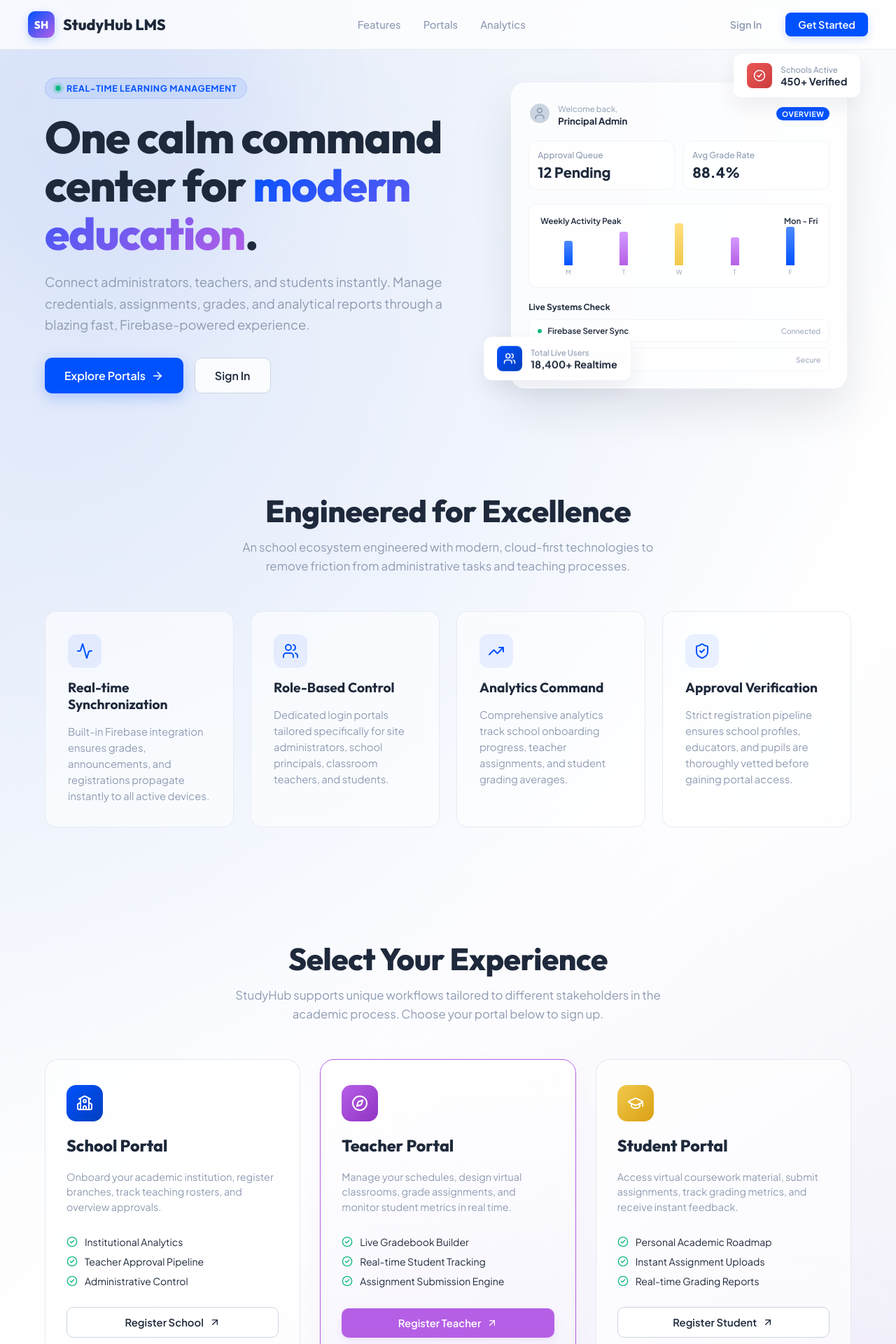
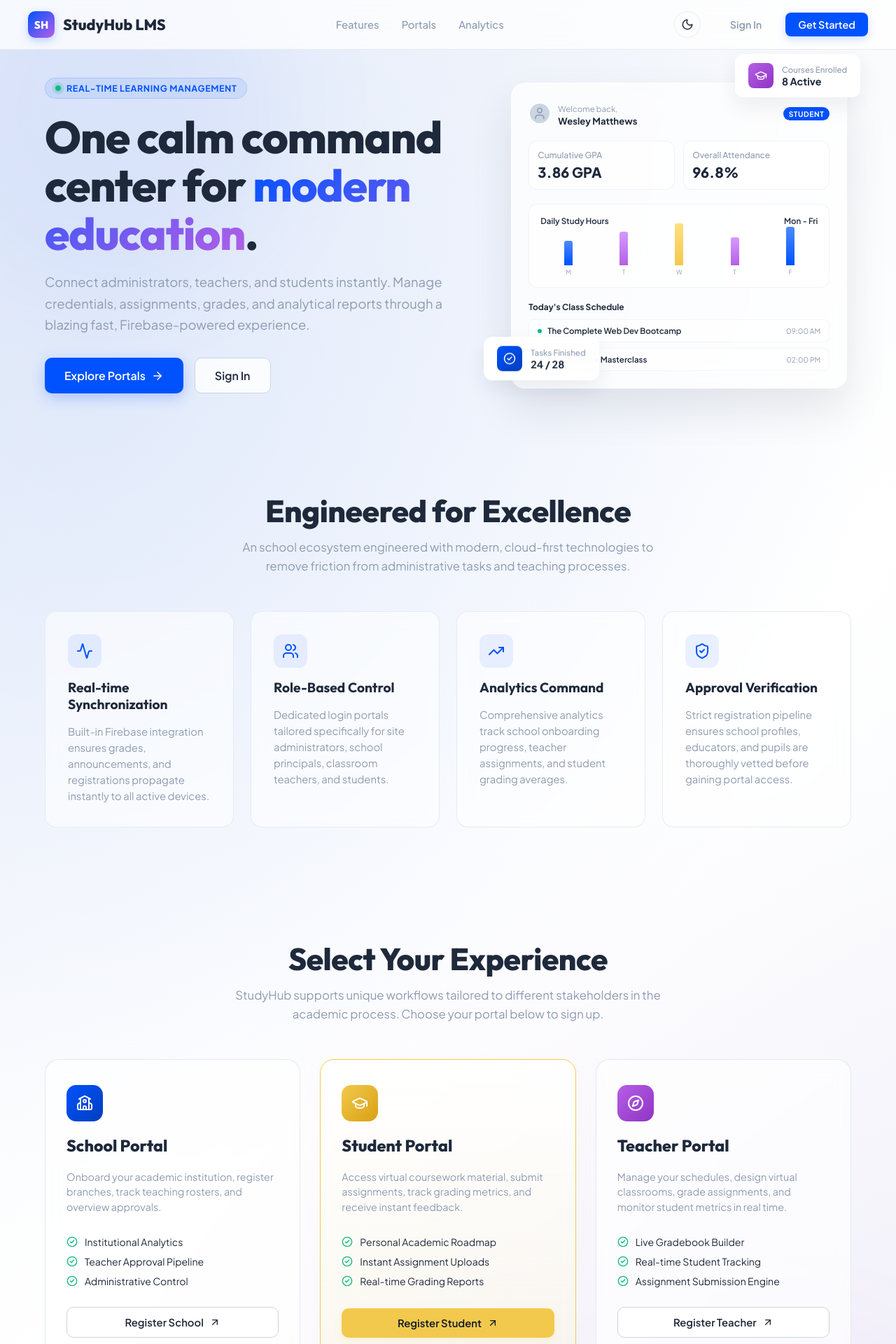
Before and after one commit to nikhilvpoojary/LMS_Quiz_web, a React (Vite) app: page / in a window 1280 px wide. Shown: the top 1920 px of the page at 70% size. Built offline with nearby package versions, Linux system fonts and the light colour scheme; no server answers.

Commit message:
rearrange experience cards

```diff
--- a/src/pages/LandingPage.css
+++ b/src/pages/LandingPage.css
@@ -2,13 +2,20 @@
 
 /* Base container overrides and custom color tokens */
 .landing-page-container {
-  --lp-primary: #0052ff;       /* Vibrant Digital Blue */
-  --lp-purple: #b55fe6;        /* Lavender Purple */
-  --lp-yellow: #f2c94c;        /* Golden Yellow */
-  --lp-coral: #eb5757;         /* Coral Red */
-  --lp-dark: #1e293b;          /* Navy-Charcoal */
-  --lp-muted: #8e9bb2;         /* Slate-Gray */
-  --lp-bg: #eef2f8;            /* Soft Background */
+  --lp-primary: #0052ff;
+  /* Vibrant Digital Blue */
+  --lp-purple: #b55fe6;
+  /* Lavender Purple */
+  --lp-yellow: #f2c94c;
+  /* Golden Yellow */
+  --lp-coral: #eb5757;
+  /* Coral Red */
+  --lp-dark: #1e293b;
+  /* Navy-Charcoal */
+  --lp-muted: #8e9bb2;
+  /* Slate-Gray */
+  --lp-bg: #eef2f8;
+  /* Soft Background */
 
   min-height: 100vh;
   font-family: 'Plus Jakarta Sans', sans-serif;
@@ -59,8 +66,13 @@
 }
 
 @keyframes float-blob {
-  0% { transform: translate(0, 0) scale(1); }
-  100% { transform: translate(60px, 40px) scale(1.15); }
+  0% {
+    transform: translate(0, 0) scale(1);
+  }
+
+  100% {
+    transform: translate(60px, 40px) scale(1.15);
+  }
 }
 
 /* Navigation Bar */
@@ -210,9 +222,20 @@
 }
 
 @keyframes pulse-ring {
-  0% { transform: scale(0.9); box-shadow: 0 0 0 0 rgba(16, 185, 129, 0.7); }
-  70% { transform: scale(1); box-shadow: 0 0 0 6px rgba(16, 185, 129, 0); }
-  100% { transform: scale(0.9); box-shadow: 0 0 0 0 rgba(16, 185, 129, 0); }
+  0% {
+    transform: scale(0.9);
+    box-shadow: 0 0 0 0 rgba(16, 185, 129, 0.7);
+  }
+
+  70% {
+    transform: scale(1);
+    box-shadow: 0 0 0 6px rgba(16, 185, 129, 0);
+  }
+
+  100% {
+    transform: scale(0.9);
+    box-shadow: 0 0 0 0 rgba(16, 185, 129, 0);
+  }
 }
 
 .hero-title {
@@ -333,13 +356,23 @@
 }
 
 @keyframes float-widget-1 {
-  0% { transform: translateY(0); }
-  100% { transform: translateY(-12px); }
+  0% {
+    transform: translateY(0);
+  }
+
+  100% {
+    transform: translateY(-12px);
+  }
 }
 
 @keyframes float-widget-2 {
-  0% { transform: translateY(0); }
-  100% { transform: translateY(10px); }
+  0% {
+    transform: translateY(0);
+  }
+
+  100% {
+    transform: translateY(10px);
+  }
 }
 
 .widget-icon-box {
@@ -351,10 +384,21 @@
   color: white;
 }
 
-.bg-purple { background: linear-gradient(135deg, var(--lp-purple), #9033c4); }
-.bg-yellow { background: linear-gradient(135deg, var(--lp-yellow), #d9a014); }
-.bg-blue { background: linear-gradient(135deg, var(--lp-primary), #003ebd); }
-.bg-coral { background: linear-gradient(135deg, var(--lp-coral), #cc3d3d); }
+.bg-purple {
+  background: linear-gradient(135deg, var(--lp-purple), #9033c4);
+}
+
+.bg-yellow {
+  background: linear-gradient(135deg, var(--lp-yellow), #d9a014);
+}
+
+.bg-blue {
+  background: linear-gradient(135deg, var(--lp-primary), #003ebd);
+}
+
+.bg-coral {
+  background: linear-gradient(135deg, var(--lp-coral), #cc3d3d);
+}
 
 .widget-info {
   display: flex;
@@ -667,13 +711,13 @@
 }
 
 .portal-card-landing.highlight {
-  border-color: var(--lp-purple);
-  background: linear-gradient(180deg, rgba(255, 255, 255, 0.85) 0%, rgba(245, 243, 255, 0.45) 100%);
-  box-shadow: 0 10px 30px rgba(181, 95, 230, 0.04);
+  border-color: var(--lp-yellow);
+  background: linear-gradient(180deg, rgba(255, 255, 255, 0.85) 0%, rgba(254, 243, 199, 0.25) 100%);
+  box-shadow: 0 10px 30px rgba(242, 201, 76, 0.05);
 }
 
 .portal-card-landing.highlight:hover {
-  box-shadow: 0 20px 45px rgba(181, 95, 230, 0.1);
+  box-shadow: 0 20px 45px rgba(242, 201, 76, 0.12);
 }
 
 .portal-top-content {
@@ -747,16 +791,16 @@
 }
 
 .portal-card-landing.highlight .btn-portal-action {
-  background: var(--lp-purple);
-  color: white;
+  background: var(--lp-yellow);
+  color: #0f172a;
   border: none;
-  box-shadow: 0 4px 12px rgba(181, 95, 230, 0.15);
+  box-shadow: 0 4px 12px rgba(242, 201, 76, 0.15);
 }
 
 .portal-card-landing.highlight .btn-portal-action:hover {
-  background: #9033c4;
-  color: white;
-  box-shadow: 0 6px 18px rgba(181, 95, 230, 0.25);
+  background: #e2b11b;
+  color: #0f172a;
+  box-shadow: 0 6px 18px rgba(242, 201, 76, 0.25);
 }
 
 /* Metrics Dashboard Panel */
@@ -948,7 +992,9 @@
 }
 
 @media (max-width: 768px) {
-  .nav-links, .nav-actions {
+
+  .nav-links,
+  .nav-actions {
     display: none;
   }
 
@@ -980,3 +1026,163 @@
     text-align: center;
   }
 }
+
+/* Theme Switcher Toggle Button */
+.btn-theme-toggle {
+  display: flex;
+  align-items: center;
+  justify-content: center;
+  width: 38px;
+  height: 38px;
+  border-radius: 50%;
+  border: 1px solid rgba(226, 232, 240, 0.8);
+  background: transparent;
+  color: var(--lp-dark);
+  cursor: pointer;
+  padding: 0;
+  margin-right: 8px;
+  outline: none;
+}
+
+.btn-theme-toggle:hover {
+  background: rgba(0, 82, 255, 0.05);
+  border-color: var(--lp-primary);
+  color: var(--lp-primary);
+}
+
+/* Smooth Transitions for Theme Toggle */
+.landing-page-container,
+.landing-navbar,
+.feature-card,
+.portal-card-landing,
+.glass-dashboard,
+.floating-widget,
+.mockup-card,
+.mockup-chart,
+.mockup-list-item,
+.btn-nav-login,
+.btn-theme-toggle,
+.btn-cta-secondary,
+.btn-portal-action {
+  transition: background 0.35s cubic-bezier(0.4, 0, 0.2, 1),
+              color 0.35s cubic-bezier(0.4, 0, 0.2, 1),
+              border-color 0.35s cubic-bezier(0.4, 0, 0.2, 1),
+              box-shadow 0.35s cubic-bezier(0.4, 0, 0.2, 1);
+}
+
+/* Dark Theme Overrides */
+.landing-page-container.dark {
+  --lp-bg: #090d16;            /* Deep Space Dark Blue Canvas */
+  --lp-dark: #f8fafc;          /* High contrast slate-white */
+  --lp-muted: #94a3b8;         /* Slate grey text description */
+  --lp-panel: rgba(15, 23, 42, 0.7); /* Translucent dark cards background */
+
+  background:
+    radial-gradient(circle at 10% 20%, rgba(0, 82, 255, 0.12) 0%, transparent 45%),
+    radial-gradient(circle at 90% 80%, rgba(181, 95, 230, 0.1) 0%, transparent 45%),
+    linear-gradient(135deg, #07090f 0%, #0c101b 50%, #07090f 100%);
+}
+
+.landing-page-container.dark .landing-navbar {
+  background: rgba(11, 15, 25, 0.8);
+  border-bottom: 1px solid rgba(255, 255, 255, 0.08);
+}
+
+.landing-page-container.dark .btn-theme-toggle {
+  border-color: rgba(255, 255, 255, 0.15);
+}
+
+.landing-page-container.dark .btn-theme-toggle:hover {
+  background: rgba(255, 255, 255, 0.05);
+  border-color: var(--lp-primary);
+  color: #ffffff;
+}
+
+.landing-page-container.dark .btn-cta-secondary {
+  background: rgba(255, 255, 255, 0.08);
+  border-color: rgba(255, 255, 255, 0.15);
+  color: #ffffff;
+}
+
+.landing-page-container.dark .btn-cta-secondary:hover {
+  background: rgba(255, 255, 255, 0.15);
+  border-color: rgba(255, 255, 255, 0.3);
+}
+
+.landing-page-container.dark .glass-dashboard {
+  background: rgba(20, 27, 45, 0.65);
+  border-color: rgba(255, 255, 255, 0.08);
+  box-shadow: 0 30px 60px rgba(0, 0, 0, 0.35);
+}
+
+.landing-page-container.dark .floating-widget {
+  background: rgba(15, 23, 42, 0.95);
+  border-color: rgba(255, 255, 255, 0.12);
+  box-shadow: 0 12px 30px rgba(0, 0, 0, 0.25);
+}
+
+.landing-page-container.dark .mockup-card,
+.landing-page-container.dark .mockup-chart,
+.landing-page-container.dark .mockup-list-item {
+  background: rgba(11, 15, 25, 0.5);
+  border-color: rgba(255, 255, 255, 0.05);
+}
+
+.landing-page-container.dark .mockup-avatar {
+  border-color: rgba(255, 255, 255, 0.12);
+}
+
+.landing-page-container.dark .feature-card {
+  background: rgba(17, 24, 39, 0.5);
+  border-color: rgba(255, 255, 255, 0.06);
+}
+
+.landing-page-container.dark .feature-card:hover {
+  background: rgba(20, 27, 45, 0.8);
+  border-color: var(--lp-primary);
+}
+
+.landing-page-container.dark .portal-card-landing {
+  background: rgba(17, 24, 39, 0.45);
+  border-color: rgba(255, 255, 255, 0.06);
+}
+
+.landing-page-container.dark .portal-card-landing:hover {
+  background: rgba(20, 27, 45, 0.7);
+}
+
+.landing-page-container.dark .portal-card-landing.highlight {
+  background: linear-gradient(180deg, rgba(20, 27, 45, 0.85) 0%, rgba(251, 191, 36, 0.05) 100%);
+  border-color: var(--lp-yellow);
+}
+
+.landing-page-container.dark .btn-portal-action {
+  background: rgba(255, 255, 255, 0.04);
+  border-color: rgba(255, 255, 255, 0.1);
+  color: var(--lp-dark);
+}
+
+.landing-page-container.dark .btn-portal-action:hover {
+  border-color: var(--lp-primary);
+  color: var(--lp-primary);
+  background: rgba(0, 82, 255, 0.05);
+}
+
+.landing-page-container.dark .portal-card-landing.highlight .btn-portal-action {
+  background: var(--lp-yellow);
+  color: #0f172a;
+  border: none;
+}
+
+.landing-page-container.dark .portal-card-landing.highlight .btn-portal-action:hover {
+  background: #e2b11b;
+}
+
+.landing-page-container.dark .metrics-panel {
+  background: rgba(9, 12, 21, 0.85);
+  border-color: rgba(255, 255, 255, 0.08);
+}
+
+.landing-page-container.dark .landing-footer {
+  background: #060910;
+}
--- a/src/pages/LandingPage.tsx
+++ b/src/pages/LandingPage.tsx
@@ -1,3 +1,4 @@
+import { useState, useEffect } from 'react'
 import { motion } from 'framer-motion'
 import {
   ArrowRight,
@@ -9,12 +10,26 @@
   GraduationCap,
   CheckCircle2,
   Compass,
-  ArrowUpRight
+  ArrowUpRight,
+  Sun,
+  Moon
 } from 'lucide-react'
 import { Link } from 'react-router-dom'
 import './LandingPage.css'
 
 export function LandingPage() {
+  const [theme, setTheme] = useState(() => {
+    return localStorage.getItem('lp-theme') || 'light'
+  })
+
+  useEffect(() => {
+    localStorage.setItem('lp-theme', theme)
+  }, [theme])
+
+  const toggleTheme = () => {
+    setTheme(prev => prev === 'light' ? 'dark' : 'light')
+  }
+
   const containerVariants = {
     hidden: { opacity: 0 },
     visible: {
@@ -35,7 +50,7 @@
   }
 
   return (
-    <main className="landing-page-container">
+    <main className={`landing-page-container ${theme}`}>
       {/* Background Animated Blobs */}
       <div className="bg-blobs" aria-hidden="true">
         <div className="blob blob-1"></div>
@@ -57,6 +72,9 @@
           </nav>
 
           <div className="nav-actions">
+            <button className="btn-theme-toggle" onClick={toggleTheme} aria-label="Toggle theme">
+              {theme === 'dark' ? <Sun size={18} /> : <Moon size={18} />}
+            </button>
             <Link className="btn-nav-login" to="/login">Sign In</Link>
             <Link className="btn-nav-register" to="/register">Get Started</Link>
           </div>
@@ -107,23 +125,23 @@
           >
             {/* Floating Widget 1 */}
             <div className="floating-widget widget-approval">
-              <div className="widget-icon-box bg-coral">
-                <CheckCircle2 size={18} />
+              <div className="widget-icon-box bg-purple">
+                <GraduationCap size={18} />
               </div>
               <div className="widget-info">
-                <span>Schools Active</span>
-                <strong>450+ Verified</strong>
+                <span>Courses Enrolled</span>
+                <strong>8 Active</strong>
               </div>
             </div>
 
             {/* Floating Widget 2 */}
             <div className="floating-widget widget-students">
               <div className="widget-icon-box bg-blue">
-                <Users size={18} />
+                <CheckCircle2 size={18} />
               </div>
               <div className="widget-info">
-                <span>Total Live Users</span>
-                <strong>18,400+ Realtime</strong>
+                <span>Tasks Finished</span>
+                <strong>24 / 28</strong>
               </div>
             </div>
 
@@ -132,26 +150,26 @@
                 <div className="mockup-avatar" aria-hidden="true"></div>
                 <div className="mockup-user">
                   <span>Welcome back,</span>
-                  <h4>Principal Admin</h4>
+                  <h4>Wesley Matthews</h4>
                 </div>
               </div>
-              <div className="mockup-badge">Overview</div>
+              <div className="mockup-badge">Student</div>
             </div>
 
             <div className="mockup-grid">
               <div className="mockup-card">
-                <span>Approval Queue</span>
-                <h3>12 Pending</h3>
+                <span>Cumulative GPA</span>
+                <h3>3.86 GPA</h3>
               </div>
               <div className="mockup-card">
-                <span>Avg Grade Rate</span>
-                <h3>88.4%</h3>
+                <span>Overall Attendance</span>
+                <h3>96.8%</h3>
               </div>
             </div>
 
             <div className="mockup-chart">
               <div className="chart-header">
-                <span>Weekly Activity Peak</span>
+                <span>Daily Study Hours</span>
                 <span>Mon - Fri</span>
               </div>
               <div className="chart-bars">
@@ -179,20 +197,20 @@
             </div>
 
             <div className="mockup-list">
-              <div className="mockup-list-title">Live Systems Check</div>
+              <div className="mockup-list-title">Today's Class Schedule</div>
               <div className="mockup-list-item">
                 <div>
                   <span className="mockup-status-dot"></span>
-                  <span>Firebase Server Sync</span>
+                  <span>The Complete Web Dev Bootcamp</span>
                 </div>
-                <small>Connected</small>
+                <small>09:00 AM</small>
               </div>
               <div className="mockup-list-item">
                 <div>
                   <span className="mockup-status-dot"></span>
-                  <span>Database Rules Unit</span>
+                  <span>Data Science Masterclass</span>
                 </div>
-                <small>Secure</small>
+                <small>02:00 PM</small>
               </div>
             </div>
           </motion.div>
@@ -302,8 +320,37 @@
             </Link>
           </motion.div>
 
-          {/* Teacher Portal (Highlighted) */}
+          {/* Student Portal (Highlighted) */}
           <motion.div className="portal-card-landing highlight" variants={itemVariants}>
+            <div className="portal-top-content">
+              <div className="portal-card-icon" style={{ background: 'linear-gradient(135deg, var(--lp-yellow) 0%, #d9a014 100%)' }}>
+                <GraduationCap size={24} aria-hidden="true" />
+              </div>
+              <h3>Student Portal</h3>
+              <p>Access virtual coursework material, submit assignments, track grading metrics, and receive instant feedback.</p>
+              <div className="portal-features-list">
+                <div className="portal-feature-item">
+                  <CheckCircle2 size={16} aria-hidden="true" />
+                  <span>Personal Academic Roadmap</span>
+                </div>
+                <div className="portal-feature-item">
+                  <CheckCircle2 size={16} aria-hidden="true" />
+                  <span>Instant Assignment Uploads</span>
+                </div>
+                <div className="portal-feature-item">
+                  <CheckCircle2 size={16} aria-hidden="true" />
+                  <span>Real-time Grading Reports</span>
+                </div>
+              </div>
+            </div>
+            <Link className="btn-portal-action" to="/register/student">
+              Register Student
+              <ArrowUpRight size={16} aria-hidden="true" />
+            </Link>
+          </motion.div>
+
+          {/* Teacher Portal */}
+          <motion.div className="portal-card-landing" variants={itemVariants}>
             <div className="portal-top-content">
               <div className="portal-card-icon" style={{ background: 'linear-gradient(135deg, var(--lp-purple) 0%, #9033c4 100%)' }}>
                 <Compass size={24} aria-hidden="true" />
@@ -327,35 +374,6 @@
             </div>
             <Link className="btn-portal-action" to="/register/teacher">
               Register Teacher
-              <ArrowUpRight size={16} aria-hidden="true" />
-            </Link>
-          </motion.div>
-
-          {/* Student Portal */}
-          <motion.div className="portal-card-landing" variants={itemVariants}>
-            <div className="portal-top-content">
-              <div className="portal-card-icon" style={{ background: 'linear-gradient(135deg, var(--lp-yellow) 0%, #d9a014 100%)' }}>
-                <GraduationCap size={24} aria-hidden="true" />
-              </div>
-              <h3>Student Portal</h3>
-              <p>Access virtual coursework material, submit assignments, track grading metrics, and receive instant feedback.</p>
-              <div className="portal-features-list">
-                <div className="portal-feature-item">
-                  <CheckCircle2 size={16} aria-hidden="true" />
-                  <span>Personal Academic Roadmap</span>
-                </div>
-                <div className="portal-feature-item">
-                  <CheckCircle2 size={16} aria-hidden="true" />
-                  <span>Instant Assignment Uploads</span>
-                </div>
-                <div className="portal-feature-item">
-                  <CheckCircle2 size={16} aria-hidden="true" />
-                  <span>Real-time Grading Reports</span>
-                </div>
-              </div>
-            </div>
-            <Link className="btn-portal-action" to="/register/student">
-              Register Student
               <ArrowUpRight size={16} aria-hidden="true" />
             </Link>
           </motion.div>
```
